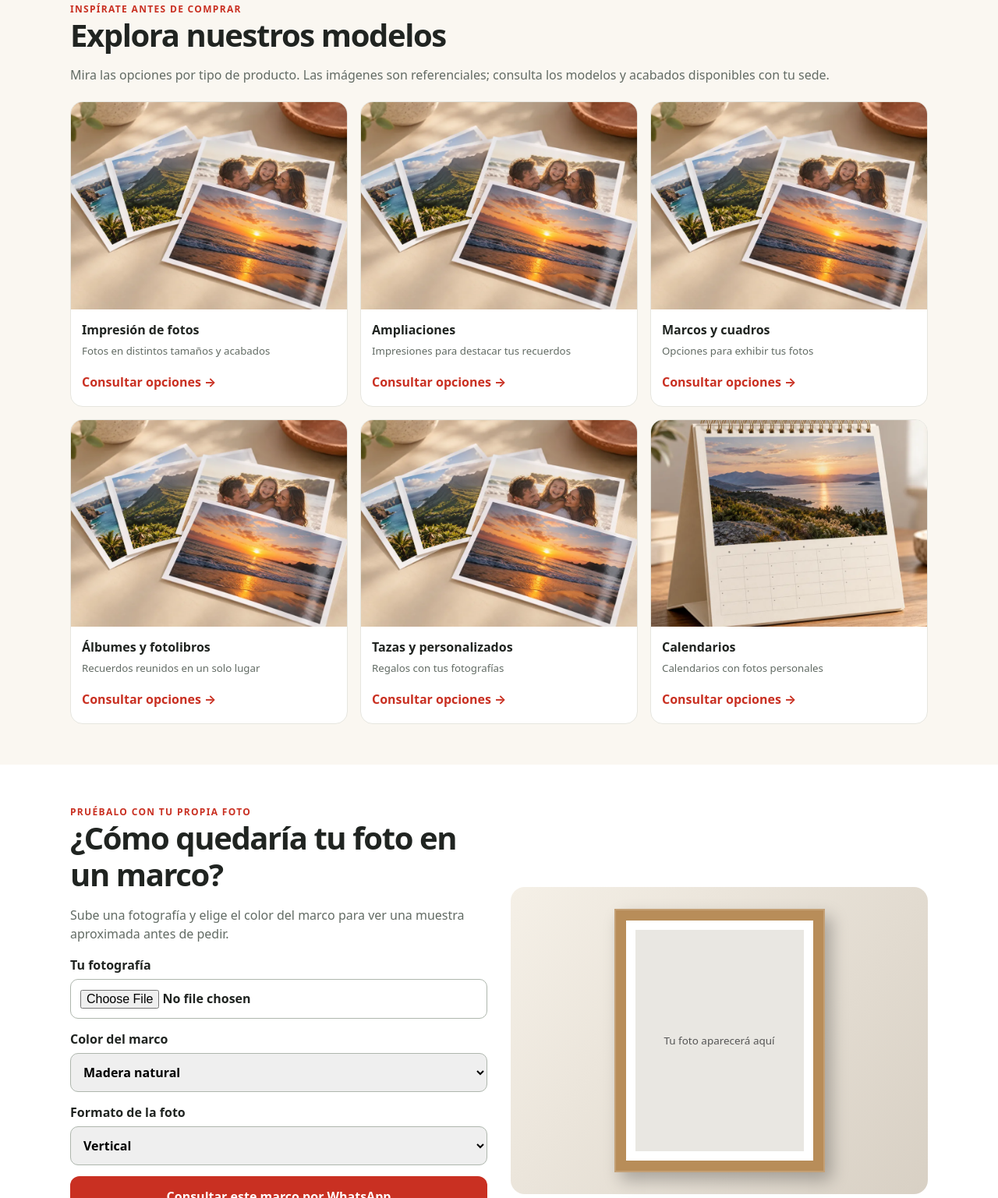
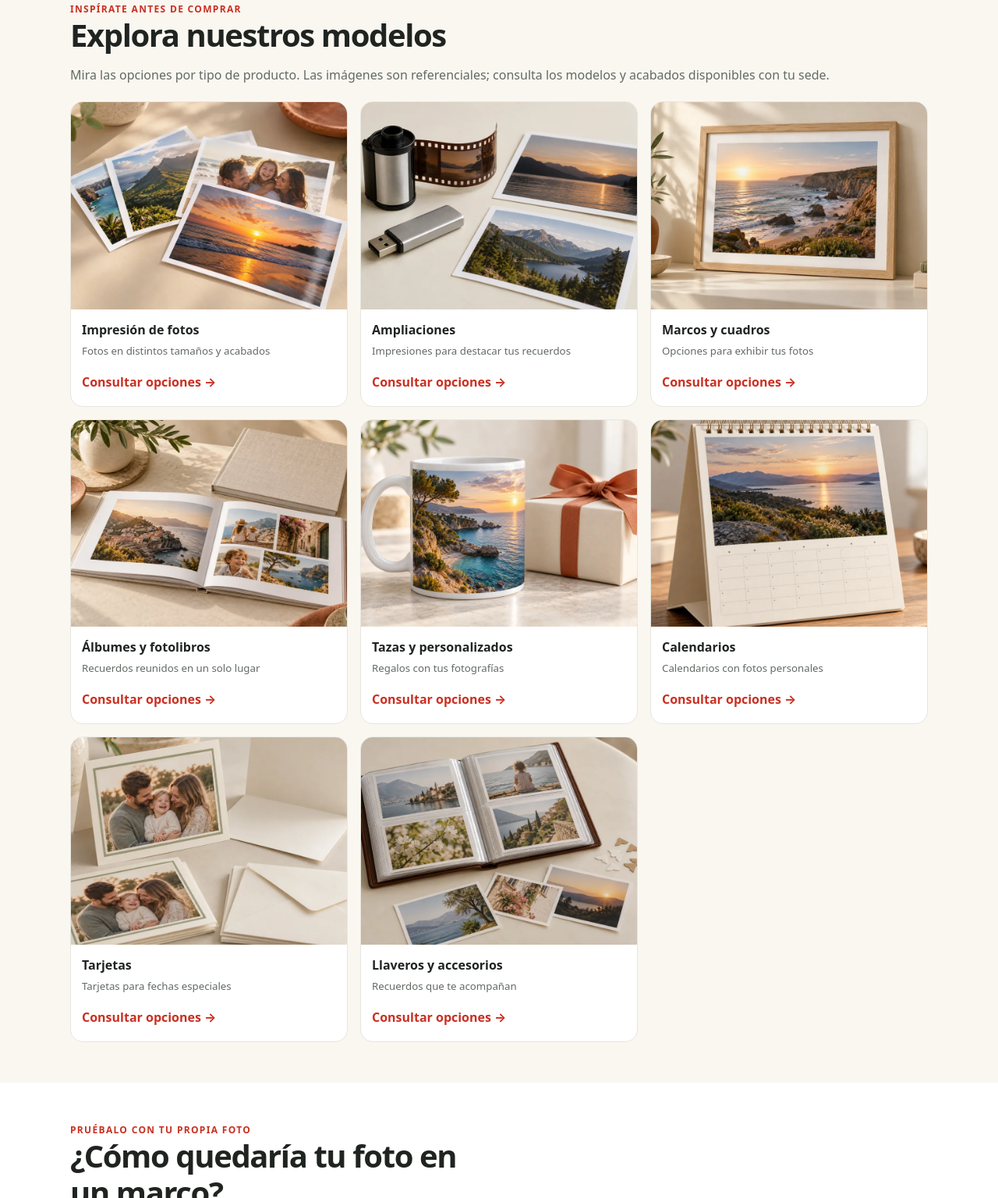
Before and after one commit to jmrevelados-cpu/digitalexpress-web, a plain HTML site: page index.html in a window 1280 px wide. Shown: the part 1320-2857 px from the top of the page at 78% size. Drawn offline with Linux system fonts and the light colour scheme.

Commit message:
Usar imágenes verificadas de las ocho categorías del catálogo

```diff
--- a/index.html
+++ b/index.html
@@ -40,11 +40,13 @@ $("clear").addEventListener("click",()=>{$("product").value="";$("size").value="
 
 const collections=[
 ["Impresión de fotos","fotos.webp","Fotos en distintos tamaños y acabados","fotos"],
-["Ampliaciones","ampliaciones.webp","Impresiones para destacar tus recuerdos","ampliaciones"],
-["Marcos y cuadros","marcos.webp","Opciones para exhibir tus fotos","marcos"],
-["Álbumes y fotolibros","albumes.webp","Recuerdos reunidos en un solo lugar","albumes"],
-["Tazas y personalizados","tazas.webp","Regalos con tus fotografías","tazas"],
-["Calendarios","calendarios.webp","Calendarios con fotos personales","calendarios"]
+["Ampliaciones","revelado.webp","Impresiones para destacar tus recuerdos","ampliaciones"],
+["Marcos y cuadros","cuadros.webp","Opciones para exhibir tus fotos","marcos"],
+["Álbumes y fotolibros","photobooks.webp","Recuerdos reunidos en un solo lugar","albumes"],
+["Tazas y personalizados","gifts.webp","Regalos con tus fotografías","tazas"],
+["Calendarios","calendarios.webp","Calendarios con fotos personales","calendarios"],
+["Tarjetas","tarjetas.webp","Tarjetas para fechas especiales","tarjetas"],
+["Llaveros y accesorios","accesorios.webp","Recuerdos que te acompañan","accesorios"]
 ];
 for(const [title,image,description,match] of collections){
  const card=document.createElement("article");card.className="collection";
```
